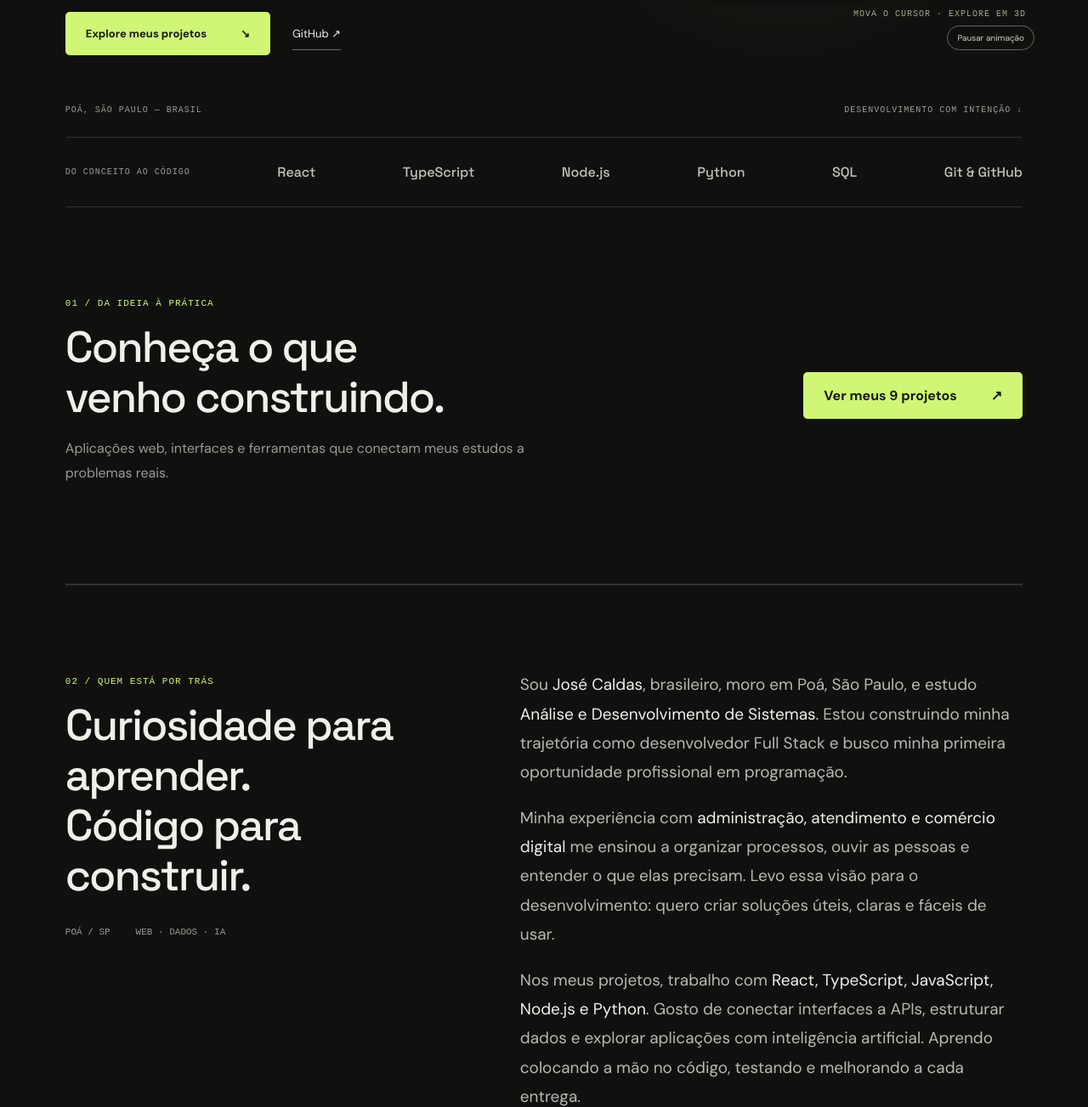
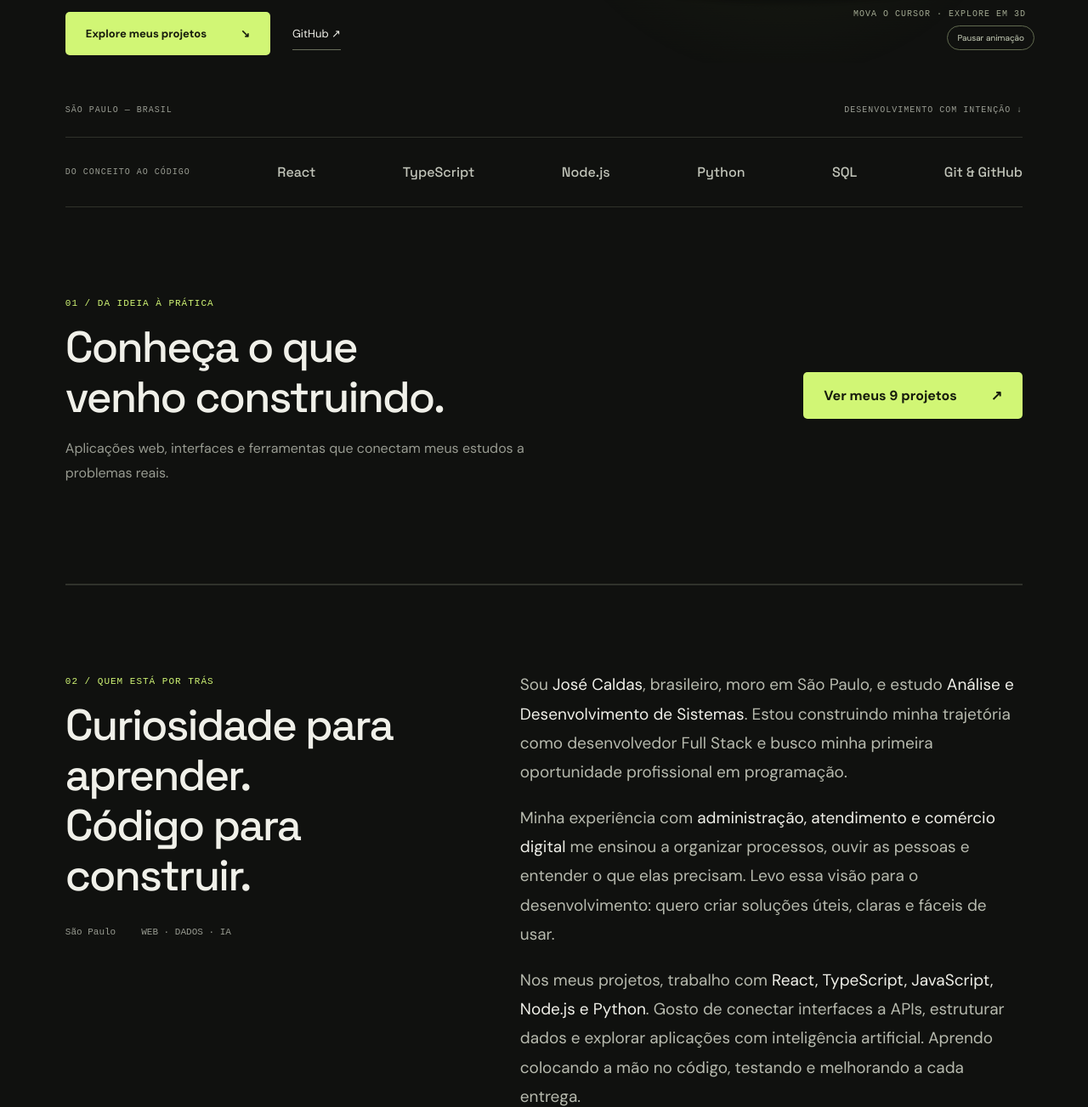
Before and after one commit to JoseCaldinhas/portfolio-jose-caldas, a plain HTML site: page index.html in a window 1280 px wide. Shown: the part 666-1969 px from the top of the page at 85% size. Drawn offline with Linux system fonts and the light colour scheme; animation ran at ten frames a second.

Commit message:
Atualiza portfolio

```diff
--- a/index.html
+++ b/index.html
@@ -68,7 +68,7 @@
           </div>
         </section>
         <div class="hero-bottom">
-          <span>POÁ, SÃO PAULO — BRASIL</span>
+          <span>SÃO PAULO — BRASIL</span>
           <span>DESENVOLVIMENTO COM INTENÇÃO ↓</span>
         </div>
         <div class="techbar">
@@ -98,12 +98,12 @@
             <span class="kicker">02 / QUEM ESTÁ POR TRÁS</span>
             <h2>Curiosidade para aprender.<br />Código para construir.</h2>
             <div class="detail">
-              <span>POÁ / SP</span><span>WEB · DADOS · IA</span>
+              <span>São Paulo</span><span>WEB · DADOS · IA</span>
             </div>
           </div>
           <div>
             <p>
-              Sou <strong>José Caldas</strong>, brasileiro, moro em Poá, São
+              Sou <strong>José Caldas</strong>, brasileiro, moro em São
               Paulo, e estudo
               <strong>Análise e Desenvolvimento de Sistemas</strong>. Estou
               construindo minha trajetória como desenvolvedor Full Stack e busco
```
